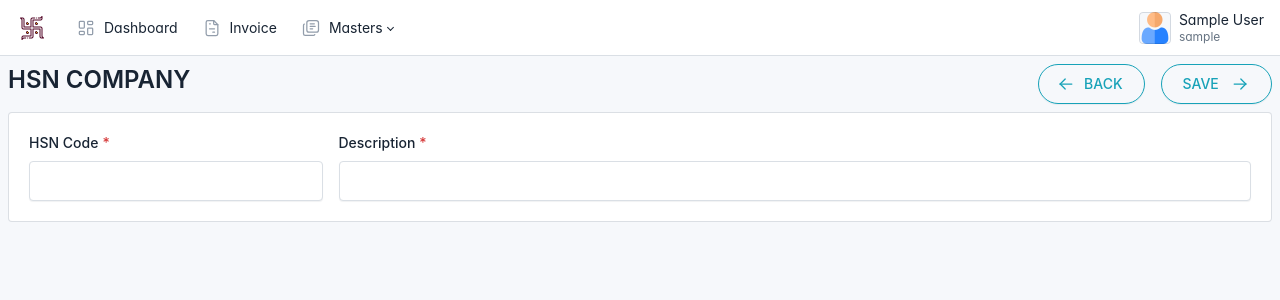
After one commit to jthayil/finance, a Django app: page /masters/hsn/create/ in a window 1280 px wide. The commit adds this page. Shown: the top 300 px of the page. Run offline with Django 4.2, Linux system fonts and the light colour scheme; the visitor is signed in with stand-in values (Sample User, id 1); parts of the project's set-up code (start-up, migrations or seed data) failed here and were passed over; some libraries are stand-ins or nearby versions; some web fonts are replaced.

Commit message:
HSN Master

```diff
--- a/masters/templates/masters/company/edit.html
+++ b/masters/templates/masters/company/edit.html
@@ -3,7 +3,7 @@
 {% block style %}{% endblock %}
 {% block body %}
 <form action="" method="post">{% csrf_token %}
-  <h1>ADD COMPANY
+  <h1>EDIT COMPANY
     <button type="submit" class="btn btn-outline-cyan btn-pill" style="float: right;margin-right: auto;">
       SAVE&nbsp; &nbsp;
       <svg xmlns="http://www.w3.org/2000/svg" width="24" height="24" viewBox="0 0 24 24" fill="none"
@@ -89,12 +89,12 @@
 
         <div class="col-sm-12 col-md-4 col-lg-6 mt-3">
           <label class="form-label required" for="id_bank_branch">Branch Address</label>
-          <textarea class="form-control" name="bank_branch" id="id_bank_branch" cols="30" rows="3" required>{{company.bank_branch}}</textarea>
+          <textarea class="form-control" name="bank_branch" id="id_bank_branch" cols="30" rows="4" required>{{company.bank_branch}}</textarea>
         </div>
 
         <div class="col-sm-12 col-md-6 col-lg-6 mt-3">
           <label class="form-label required" for="id_address">Company Address</label>
-          <textarea class="form-control" name="address" id="id_address" cols="30" rows="3" required>{{company.address}}</textarea>
+          <textarea class="form-control" name="address" id="id_address" cols="30" rows="4" required>{{company.address}}</textarea>
         </div>
 
       </div>
--- /dev/null
+++ b/masters/templates/masters/hsn/create.html
@@ -0,0 +1,49 @@
+{% extends 'index.html' %}
+{% block title %}Homepage{% endblock %}
+{% block style %}{% endblock %}
+{% block body %}
+<form action="" method="post">{% csrf_token %}
+  <h1>HSN COMPANY
+    <button type="submit" class="btn btn-outline-cyan btn-pill" style="float: right;margin-right: auto;">
+      SAVE&nbsp; &nbsp;
+      <svg xmlns="http://www.w3.org/2000/svg" width="24" height="24" viewBox="0 0 24 24" fill="none"
+        stroke="currentColor" stroke-width="2" stroke-linecap="round" stroke-linejoin="round"
+        class="icon icon-tabler icons-tabler-outline icon-tabler-arrow-right m-0">
+        <path stroke="none" d="M0 0h24v24H0z" fill="none" />
+        <path d="M5 12l14 0" />
+        <path d="M13 18l6 -6" />
+        <path d="M13 6l6 6" />
+      </svg></button>
+    <a href="{% url 'masters:hsn_list' %}" class="btn btn-outline-cyan btn-pill"
+      style="float: right;margin-right: 1rem;">
+      <svg xmlns="http://www.w3.org/2000/svg" width="24" height="24" viewBox="0 0 24 24" fill="none"
+        stroke="currentColor" stroke-width="2" stroke-linecap="round" stroke-linejoin="round"
+        class="icon icon-tabler icons-tabler-outline icon-tabler-arrow-left">
+        <path stroke="none" d="M0 0h24v24H0z" fill="none" />
+        <path d="M5 12l14 0" />
+        <path d="M5 12l6 6" />
+        <path d="M5 12l6 -6" />
+      </svg>BACK
+    </a>
+  </h1>
+  <div class="card">
+    <div class="card-body">
+      <div class="row">
+
+        <div class="col-sm-12 col-md-4 col-lg-3">
+          <label class="form-label required" for="id_hsn_code">HSN Code</label>
+          <input type="text" class="form-control" name="hsn_code" id="id_hsn_code" required>
+        </div>
+
+        <div class="col-sm-12 col-md-8 col-lg-9">
+          <label class="form-label required" for="id_description">Description</label>
+          <input type="text" class="form-control" name="description" id="id_description" required>
+        </div>
+
+      </div>
+    </div>
+  </div>
+</form>
+{% endblock %}
+{% block script %}
+{% endblock %}
--- a/masters/urls.py
+++ b/masters/urls.py
@@ -5,7 +5,7 @@ path('blog/', include('blog.urls'))
 """
 
 from django.urls import path
-from masters.views import inventoryData, pincodeData, v_company_create, v_company_edit, v_company_list, v_inventory_create, v_inventory_edit, v_inventory_list, v_pincode_create, v_pincode_list, v_user_list, v_user_create, v_user_edit, v_inventory_template, v_inventory_import
+from masters.views import inventoryData, pincodeData, v_company_create, v_company_edit, v_company_list, v_hsn_create, v_hsn_edit, v_hsn_list, v_inventory_create, v_inventory_edit, v_inventory_list, v_pincode_create, v_pincode_list, v_user_list, v_user_create, v_user_edit, v_inventory_template, v_inventory_import
 
 app_name = "masters"
 
@@ -32,6 +32,10 @@ urlpatterns = [
     path("pincode/", v_pincode_list, name="pincode_list"),
     path("pincode/create/", v_pincode_create, name="pincode_create"),
     path("pincode/api/", pincodeData.as_view(), name="pincode_list_api"),
+
+    path("hsn/", v_hsn_list, name="hsn_list"),
+    path("hsn/create/", v_hsn_create, name="hsn_create"),
+    path("hsn/edit/<int:pk>/", v_hsn_edit, name="hsn_edit"),
 ]
 
 
--- a/masters/views.py
+++ b/masters/views.py
@@ -4,8 +4,8 @@ import threading
 
 from django.conf import settings
 from django.contrib import messages
+from django.http import HttpResponse
 from django.contrib.auth.models import User
-from django.http import HttpResponse, JsonResponse
 from django.utils.decorators import method_decorator
 from django.views.decorators.cache import cache_page
 from django.contrib.auth.forms import UserCreationForm
@@ -19,56 +19,15 @@ from rest_framework.permissions import IsAuthenticated
 from rest_framework.filters import OrderingFilter, SearchFilter
 
 from fms.support import remove_office
-from masters.models import Pincodes, Company, Inventory, Pincodes
+from masters.models import HSN, Pincodes, Company, Inventory, Pincodes
 from masters.serializers import CitySerializer, InventorySerializer
 from masters.forms import (
     CompanyModelForm,
+    HSNModelForm,
     InventoryModelForm,
     UserEditModelForm,
     UserModelForm,
 )
-
-
-def import_pincodes():
-    unique_pincodes = {}
-    pincode_objs = []
-    pincode_filepath = os.path.join(settings.BASE_DIR, "static", "pincode.csv")
-    if os.path.exists(pincode_filepath):
-        with open(pincode_filepath, mode="r", newline="") as file:
-            csv_reader = csv.DictReader(file)
-            for row in csv_reader:
-                pincode_city = remove_office(row["OfficeName"])
-                if row["StateName"] not in unique_pincodes.keys():
-                    unique_pincodes[row["StateName"]] = {row["Pincode"]: [pincode_city]}
-                else:
-                    if row["Pincode"] not in unique_pincodes[row["StateName"]].keys():
-                        unique_pincodes[row["StateName"]].update(
-                            {row["Pincode"]: [pincode_city]}
-                        )
-                    else:
-                        if (
-                            pincode_city
-                            not in unique_pincodes[row["StateName"]][row["Pincode"]]
-                        ):
-                            unique_pincodes[row["StateName"]][row["Pincode"]].append(
-                                pincode_city
-                            )
-
-    if len(unique_pincodes) > 0:
-        for states, pincodes in unique_pincodes.items():
-            for pincode, districts in pincodes.items():
-                for district in districts:
-                    pincode_objs.append(
-                        Pincodes(
-                            state=states.strip().title(),
-                            pincode=pincode,
-                            city=district,
-                            country="India",
-                        )
-                    )
-
-    if len(pincode_objs) > 0:
-        Pincodes.objects.bulk_create(pincode_objs, batch_size=1000)
 
 
 @login_required
@@ -185,6 +144,26 @@ def v_inventory_edit(request, pk):
     return render(request, "masters/inventory/edit.html", context)
 
 
+class inventoryData(generics.ListAPIView):
+    api_view = ["GET"]
+    permission_classes = [IsAuthenticated]
+    queryset = Inventory.objects.all()
+    serializer_class = InventorySerializer
+    filter_backends = [DjangoFilterBackend, OrderingFilter, SearchFilter]
+    filterset_fields = [
+        "id",
+        "name",
+        "rate",
+        "qty",
+        "min_stock",
+        "sgst",
+        "cgst",
+        "igst",
+    ]
+    search_fields = "__all__"
+    ordering_fields = "__all__"
+
+
 @login_required
 def v_user_list(request):
     users = User.objects.all()
@@ -228,26 +207,6 @@ def v_user_edit(request, pk):
             return redirect("masters:user_list")
     context = {"user": user}
     return render(request, "masters/user/edit.html", context)
-
-
-class inventoryData(generics.ListAPIView):
-    api_view = ["GET"]
-    permission_classes = [IsAuthenticated]
-    queryset = Inventory.objects.all()
-    serializer_class = InventorySerializer
-    filter_backends = [DjangoFilterBackend, OrderingFilter, SearchFilter]
-    filterset_fields = [
-        "id",
-        "name",
-        "rate",
-        "qty",
-        "min_stock",
-        "sgst",
-        "cgst",
-        "igst",
-    ]
-    search_fields = "__all__"
-    ordering_fields = "__all__"
 
 
 @login_required
@@ -294,6 +253,49 @@ def v_company_edit(request, pk):
 
 
 @login_required
+def import_pincodes():
+    unique_pincodes = {}
+    pincode_objs = []
+    pincode_filepath = os.path.join(settings.BASE_DIR, "static", "pincode.csv")
+    if os.path.exists(pincode_filepath):
+        with open(pincode_filepath, mode="r", newline="") as file:
+            csv_reader = csv.DictReader(file)
+            for row in csv_reader:
+                pincode_city = remove_office(row["OfficeName"])
+                if row["StateName"] not in unique_pincodes.keys():
+                    unique_pincodes[row["StateName"]] = {row["Pincode"]: [pincode_city]}
+                else:
+                    if row["Pincode"] not in unique_pincodes[row["StateName"]].keys():
+                        unique_pincodes[row["StateName"]].update(
+                            {row["Pincode"]: [pincode_city]}
+                        )
+                    else:
+                        if (
+                            pincode_city
+                            not in unique_pincodes[row["StateName"]][row["Pincode"]]
+                        ):
+                            unique_pincodes[row["StateName"]][row["Pincode"]].append(
+                                pincode_city
+                            )
+
+    if len(unique_pincodes) > 0:
+        for states, pincodes in unique_pincodes.items():
+            for pincode, districts in pincodes.items():
+                for district in districts:
+                    pincode_objs.append(
+                        Pincodes(
+                            state=states.strip().title(),
+                            pincode=pincode,
+                            city=district,
+                            country="India",
+                        )
+                    )
+
+    if len(pincode_objs) > 0:
+        Pincodes.objects.bulk_create(pincode_objs, batch_size=1000)
+
+
+@login_required
 def v_pincode_list(request):
     return render(request, "masters/pincode/list.html", {})
 
@@ -322,3 +324,40 @@ class pincodeData(generics.ListAPIView):
     ]
     search_fields = "__all__"
     ordering_fields = "__all__"
+
+
+@login_required
+def v_hsn_list(request):
+    hsn_codes = HSN.objects.all()
+    context = {"hsn": hsn_codes}
+    return render(request, "masters/hsn/list.html", context)
+
+
+@login_required
+def v_hsn_create(request):
+    if request.method == "POST":
+        form = HSNModelForm(request.POST)
+        if form.is_valid():
+            form.save()
+            messages.success(request, "Company Added Successfully")
+            return redirect("masters:hsn_list")
+        else:
+            print(form.errors)
+            for field, err in form.errors.items():
+                messages.warning(
+                    request, request, str(field).replace("_", " ") + " : " + str(err[0])
+                )
+    return render(request, "masters/hsn/create.html", {})
+
+
+@login_required
+def v_hsn_edit(request, pk):
+    hsn = get_object_or_404(HSN, id=pk)
+    if request.method == "POST":
+        form = HSNModelForm(request.POST, instance=hsn)
+        if form.is_valid():
+            form.save()
+            messages.success(request, "HSN Updated Successfully")
+            return redirect("masters:hsn_list")
+    context = {"hsn": hsn}
+    return render(request, "masters/hsn/edit.html", context)
--- a/templates/navbar.html
+++ b/templates/navbar.html
@@ -73,10 +73,10 @@
                         <div class="dropdown-menu-column">
                             <!-- <a class="dropdown-item" href="">
                                 Countries
+                            </a> -->
+                            <a class="dropdown-item" href="{% url 'masters:hsn_list' %}">
+                                HSN Codes
                             </a>
-                            <a class="dropdown-item" href="">
-                                States
-                            </a> -->
                             <a class="dropdown-item" href="{% url 'masters:pincode_list' %}">
                                 Pincode
                             </a>
```
Also changed, not shown: masters/admin.py (+32 -3 lines), masters/forms.py (+7 -1 lines), masters/templates/masters/hsn/edit.html (added, +48 -0 lines), masters/templates/masters/hsn/list.html (added, +69 -0 lines).
